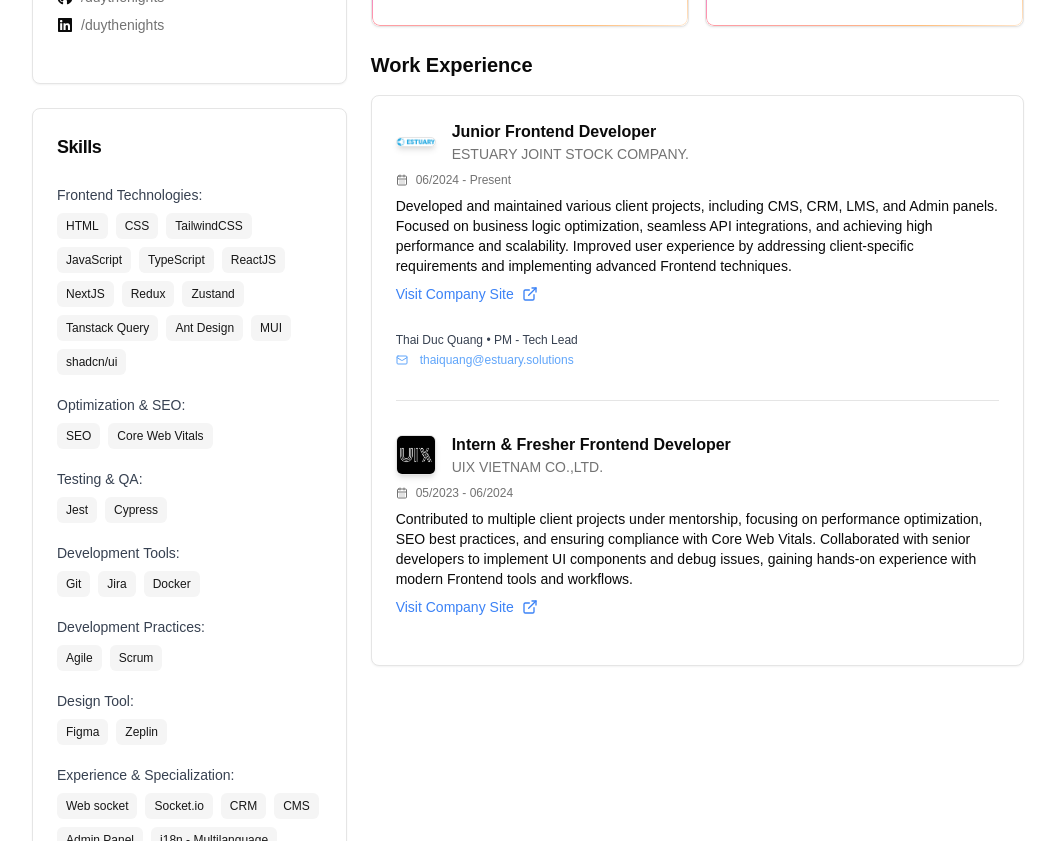
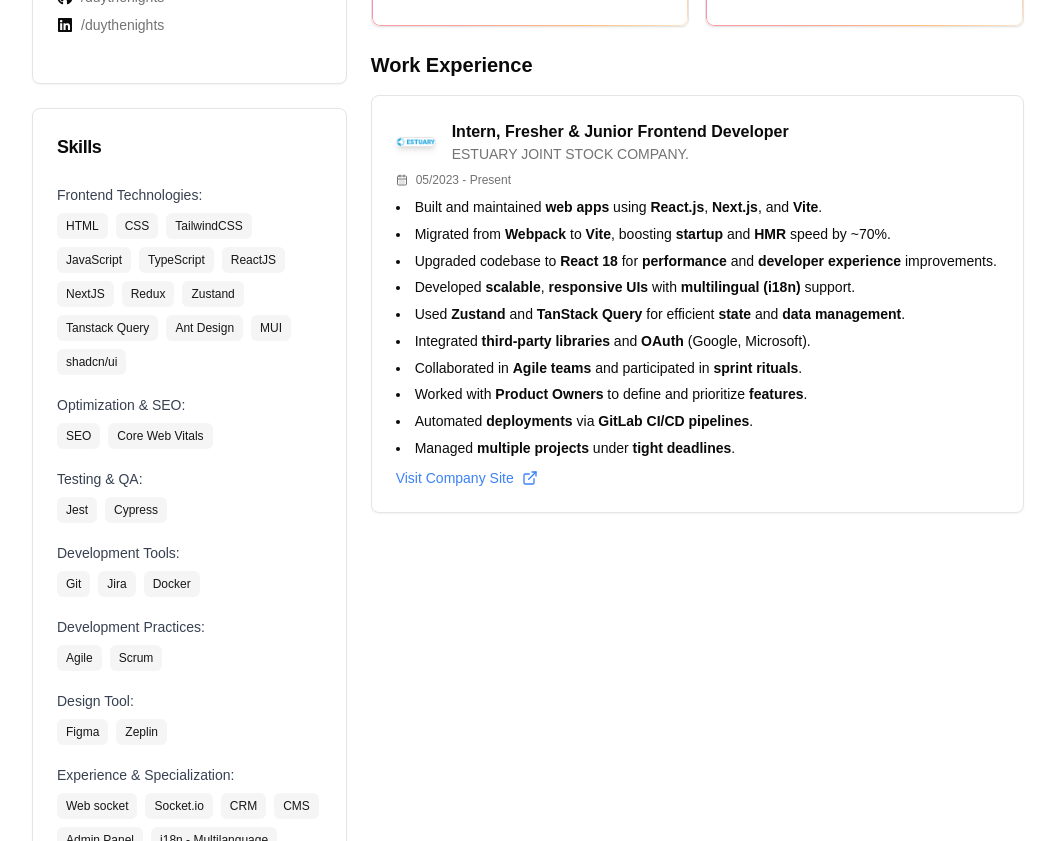
Before and after one commit to duythenights/duythenights_portfolio, a Next.js app: page / in a window 1280 px wide. Shown: the part 600-1441 px from the top of the page, without its empty margins (112-1167 px from the left). Built offline with nearby package versions, Linux system fonts and the light colour scheme; what @radix-ui/themes would draw is missing.

Commit message:
feat: update experienced

```diff
--- a/src/components/Experience.tsx
+++ b/src/components/Experience.tsx
@@ -1,34 +1,27 @@
+import { Card, CardContent } from "@/components/ui/card";
+import { CalendarDays, ExternalLink } from "lucide-react";
 import Image from "next/image";
-import { CalendarDays, ExternalLink, Mail } from "lucide-react";
-import { Card, CardContent } from "@/components/ui/card";
-import { JobImages } from "@/components/JobImages";
 import Link from "next/link";
 
 const jobs = [
   {
-    role: "Junior Frontend Developer",
+    role: "Intern, Fresher & Junior Frontend Developer",
     company: "ESTUARY JOINT STOCK COMPANY.",
     logo: "/est.png",
-    duration: "06/2024 - Present",
-    description:
-      "Developed and maintained various client projects, including CMS, CRM, LMS, and Admin panels. Focused on business logic optimization, seamless API integrations, and achieving high performance and scalability. Improved user experience by addressing client-specific requirements and implementing advanced Frontend techniques.",
+    duration: "05/2023 - Present",
+    description: [
+      "Built and maintained <span class='font-semibold'>web apps</span> using <span class='font-semibold'>React.js</span>, <span class='font-semibold'>Next.js</span>, and <span class='font-semibold'>Vite</span>.",
+      "Migrated from <span class='font-semibold'>Webpack</span> to <span class='font-semibold'>Vite</span>, boosting <span class='font-semibold'>startup</span> and <span class='font-semibold'>HMR</span> speed by ~70%.",
+      "Upgraded codebase to <span class='font-semibold'>React 18</span> for <span class='font-semibold'>performance</span> and <span class='font-semibold'>developer experience</span> improvements.",
+      "Developed <span class='font-semibold'>scalable</span>, <span class='font-semibold'>responsive UIs</span> with <span class='font-semibold'>multilingual (i18n)</span> support.",
+      "Used <span class='font-semibold'>Zustand</span> and <span class='font-semibold'>TanStack Query</span> for efficient <span class='font-semibold'>state</span> and <span class='font-semibold'>data management</span>.",
+      "Integrated <span class='font-semibold'>third-party libraries</span> and <span class='font-semibold'>OAuth</span> (Google, Microsoft).",
+      "Collaborated in <span class='font-semibold'>Agile teams</span> and participated in <span class='font-semibold'>sprint rituals</span>.",
+      "Worked with <span class='font-semibold'>Product Owners</span> to define and prioritize <span class='font-semibold'>features</span>.",
+      "Automated <span class='font-semibold'>deployments</span> via <span class='font-semibold'>GitLab CI/CD pipelines</span>.",
+      "Managed <span class='font-semibold'>multiple projects</span> under <span class='font-semibold'>tight deadlines</span>.",
+    ],
     link: "https://estuary.solutions/",
-    images: [],
-    reference: {
-      name: "Thai Duc Quang",
-      position: "PM - Tech Lead",
-      email: "thaiquang@estuary.solutions",
-    },
-  },
-  {
-    role: "Intern & Fresher Frontend Developer",
-    company: "UIX VIETNAM CO.,LTD.",
-    logo: "/uix.png",
-    duration: "05/2023 - 06/2024",
-    description:
-      "Contributed to multiple client projects under mentorship, focusing on performance optimization, SEO best practices, and ensuring compliance with Core Web Vitals. Collaborated with senior developers to implement UI components and debug issues, gaining hands-on experience with modern Frontend tools and workflows.",
-    link: "https://loocreative.com/",
-    images: [],
   },
 ];
 
@@ -59,7 +52,16 @@
                   <CalendarDays className="size-3 mr-2" />
                   {j.duration}
                 </p>
-                <p className="text-sm mt-2">{j.description}</p>
+                <ul className="list-disc list-inside text-sm mt-2 space-y-1">
+                  {Array.isArray(j.description) &&
+                    j.description.map((point, index) => (
+                      <li
+                        key={index}
+                        dangerouslySetInnerHTML={{ __html: point }}
+                        className="leading-relaxed"
+                      />
+                    ))}
+                </ul>
                 <Link
                   href={j.link}
                   target="_blank"
@@ -68,32 +70,6 @@
                   Visit Company Site
                   <ExternalLink className="size-4 ml-2" />
                 </Link>
-
-                {/* Job Images */}
-                <JobImages
-                  role={j.role}
-                  link={j.link}
-                  images={j.images}
-                  duration={j.duration}
-                />
-
-                {/* Reference Section */}
-                {/* Reference Section (Now Integrated) */}
-                {j.reference && (
-                  <div className="text-xs text-gray-700 dark:text-gray-300 mt-1 flex flex-col">
-                    <span>
-                      <span className="font-medium">{j.reference.name}</span> •{" "}
-                      {j.reference.position}
-                    </span>
-                    <a
-                      href={`mailto:${j.reference.email}`}
-                      className="text-blue-400 hover:text-blue-500 flex items-center gap-2 mt-1"
-                    >
-                      <Mail className="size-3 mr-1" />
-                      {j.reference.email}
-                    </a>
-                  </div>
-                )}
               </li>
             ))}
           </ul>
```
